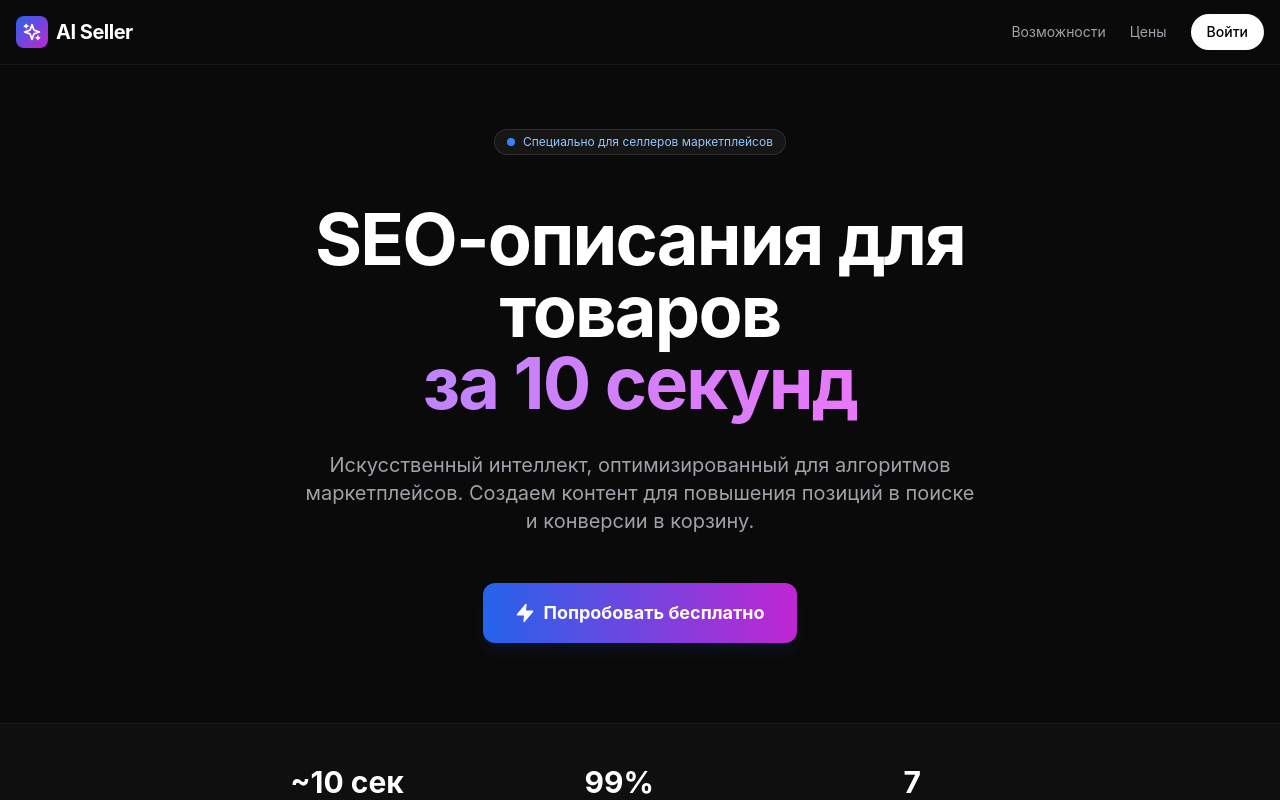
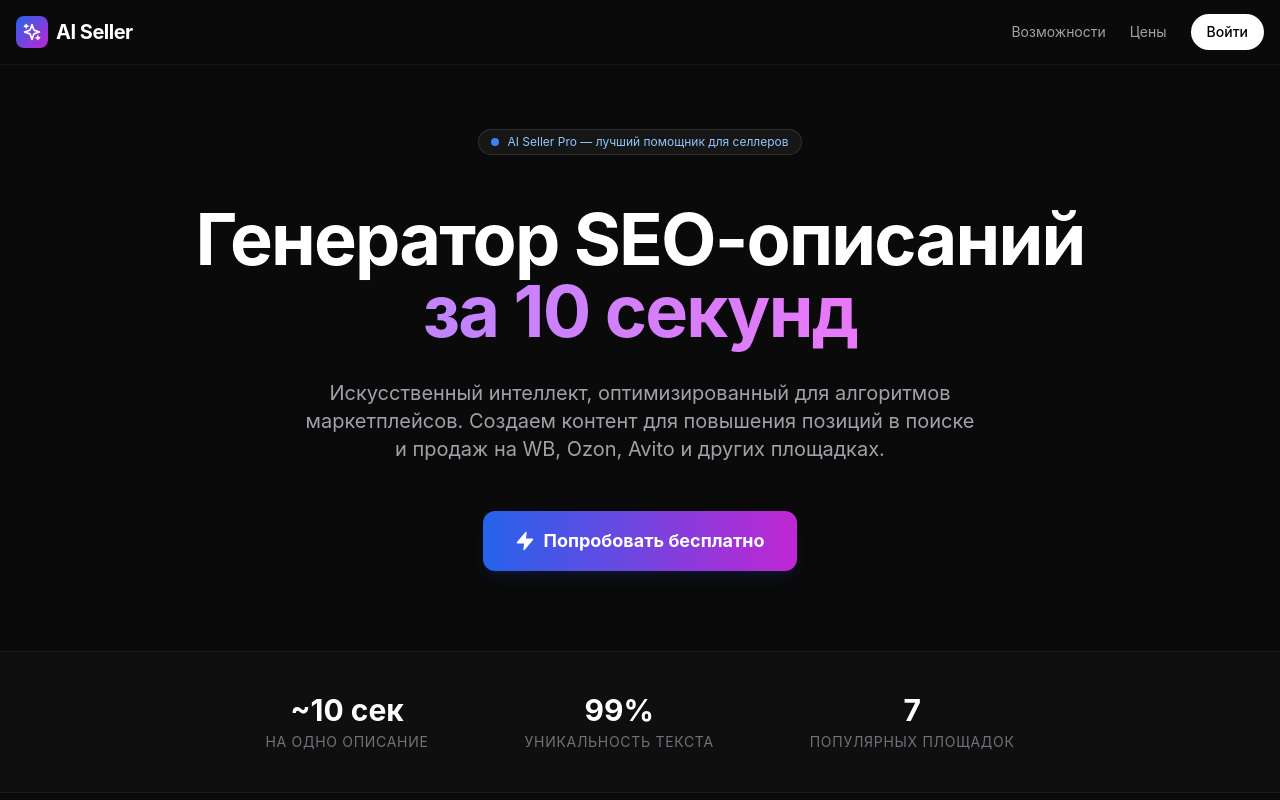
Before and after one commit to Samvel369/wb-ai-scribe, a Next.js app: page / in a window 1280 px wide. Shown: the top 800 px of the page. Built offline with nearby package versions, Linux system fonts and the light colour scheme.

Commit message:
Обновил мета теги 20.02.2026

```diff
--- a/src/app/layout.tsx
+++ b/src/app/layout.tsx
@@ -3,29 +3,40 @@ import "./globals.css";
 import Footer from '@/components/Footer'
 
 export const metadata: Metadata = {
-  title: 'AI Seller — Генератор SEO-описаний для Wildberries, Ozon, Avito, Яндекс.Маркет и MAX',
-  description: 'Создавайте продающие описания товаров за 10 секунд. Искусственный интеллект для селлеров на WB, Ozon, Avito, Яндекс.Маркете, Instagram, Telegram и MAX. Попробуйте бесплатно.',
+  title: 'AI Seller Pro — Генератор SEO-описаний для Wildberries, Ozon, Avito',
+  description: 'AI Seller Pro — лучший нейросетевой генератор описаний товаров. Создавайте продающие SEO-описания для карточек на Wildberries, Ozon, Авито, Яндекс.Маркет за 10 секунд. Искусственный интеллект для селлеров.',
   keywords: [
-    'генератор описаний', 'Wildberries', 'Ozon', 'Avito', 'Яндекс.Маркет',
-    'MAX мессенджер', 'SEO для маркетплейсов', 'AI копирайтер',
-    'карточка товара', 'продающий текст', 'чатгпт для селлеров',
-    'описание товара нейросетью', 'автоматизация продаж',
-    'продвижение на маркетплейсах', 'оптимизация карточек',
-    'инфографика для вайлдберриз', 'тексты для озон',
+    // Основные целевые запросы пользователя
+    'AI Seller Pro', 'ai seller pro', 'seller pro', 'генератор описаний',
+    'генератор описаний товаров', 'генератор описаний для вайлдберриз',
+    'генератор описаний бесплатно', 'нейросеть генератор описаний',
+    'seo генератор', 'ай селлер про', 'купить seller pro', 'селлер про',
+
+    // Платформы и форматы
+    'описание для Wildberries', 'SEO для Ozon', 'Avito', 'Яндекс.Маркет',
+    'MAX мессенджер', 'описание товара', 'карточка товара', 'текст для карточки товара',
+    'инфографика для вайлдберриз', 'продающий текст', 'тексты для озон',
     'написать объявление авито', 'посты для телеграм магазина',
     'контент для инстаграм магазина', 'продажи в MAX',
-    'gpt-4 для бизнеса', 'нейросеть для селлера',
-    // English keywords
+
+    // Нейросети и инструменты
+    'AI копирайтер', 'чатгпт для селлеров', 'описание товара нейросетью',
+    'gpt-4 для бизнеса', 'нейросеть для селлера', 'создание описания ии',
+    'автоматизация продаж', 'продвижение на маркетплейсах', 'оптимизация карточек',
+    'ИИ', 'Искусственный интеллект', 'ИИ текст', 'АИ текст', 'описания',
+    'написать описание', 'сгенерировать описание товара', 'AI генератор текста',
+
+    // Англоязычные синонимы (для широкого охвата)
     'AI product description generator', 'marketplace seo', 'wildberries seo',
     'ozon content', 'avito seller tools', 'sales copy generator',
-    'AI copywriter', 'ecommerce tools', 'product card optimization'
+    'AI copywriter', 'ecommerce tools', 'product card optimization', 'ai seller'
   ],
   openGraph: {
-    title: 'AI Seller — Генератор контента для маркетплейсов',
-    description: 'Увеличьте продажи с помощью продающих описаний от AI. Подходит для WB, Ozon, Avito, Яндекс.Маркет, MAX, Instagram и Telegram.',
+    title: 'AI Seller Pro — Генератор описаний для маркетплейсов',
+    description: 'Увеличьте продажи с помощью мощного генератора продающих SEO-описаний на базе искусственного интеллекта. Работает для WB, Ozon, Avito, Яндекс.Маркет, MAX.',
     type: 'website',
     locale: 'ru_RU',
-    siteName: 'AI Seller',
+    siteName: 'AI Seller Pro',
   },
 };
 
--- a/src/app/page.tsx
+++ b/src/app/page.tsx
@@ -41,17 +41,17 @@ export default function Home() {
               <span className="animate-ping absolute inline-flex h-full w-full rounded-full bg-blue-400 opacity-75"></span>
               <span className="relative inline-flex rounded-full h-2 w-2 bg-blue-500"></span>
             </span>
-            Специально для селлеров маркетплейсов
+            AI Seller Pro — лучший помощник для селлеров
           </div>
 
           <h1 className="text-5xl md:text-7xl font-bold tracking-tight leading-tight">
-            SEO-описания для товаров <br />
+            Генератор SEO-описаний <br />
             <span className="text-gradient">за 10 секунд</span>
           </h1>
 
           <p className="text-lg md:text-xl text-zinc-400 max-w-2xl mx-auto">
             Искусственный интеллект, оптимизированный для алгоритмов маркетплейсов.
-            Создаем контент для повышения позиций в поиске и конверсии в корзину.
+            Создаем контент для повышения позиций в поиске и продаж на WB, Ozon, Avito и других площадках.
           </p>
 
           <div className="flex flex-col sm:flex-row items-center justify-center gap-4 pt-4">
```
